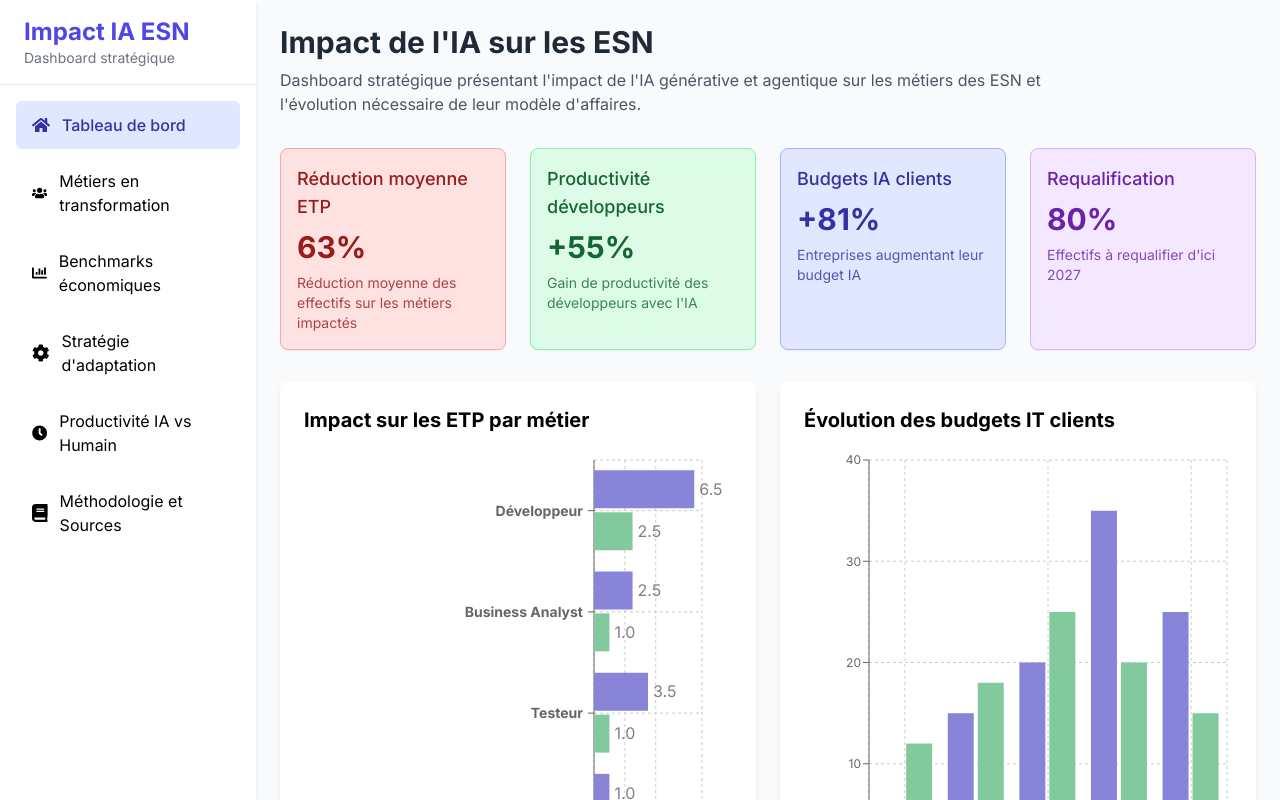
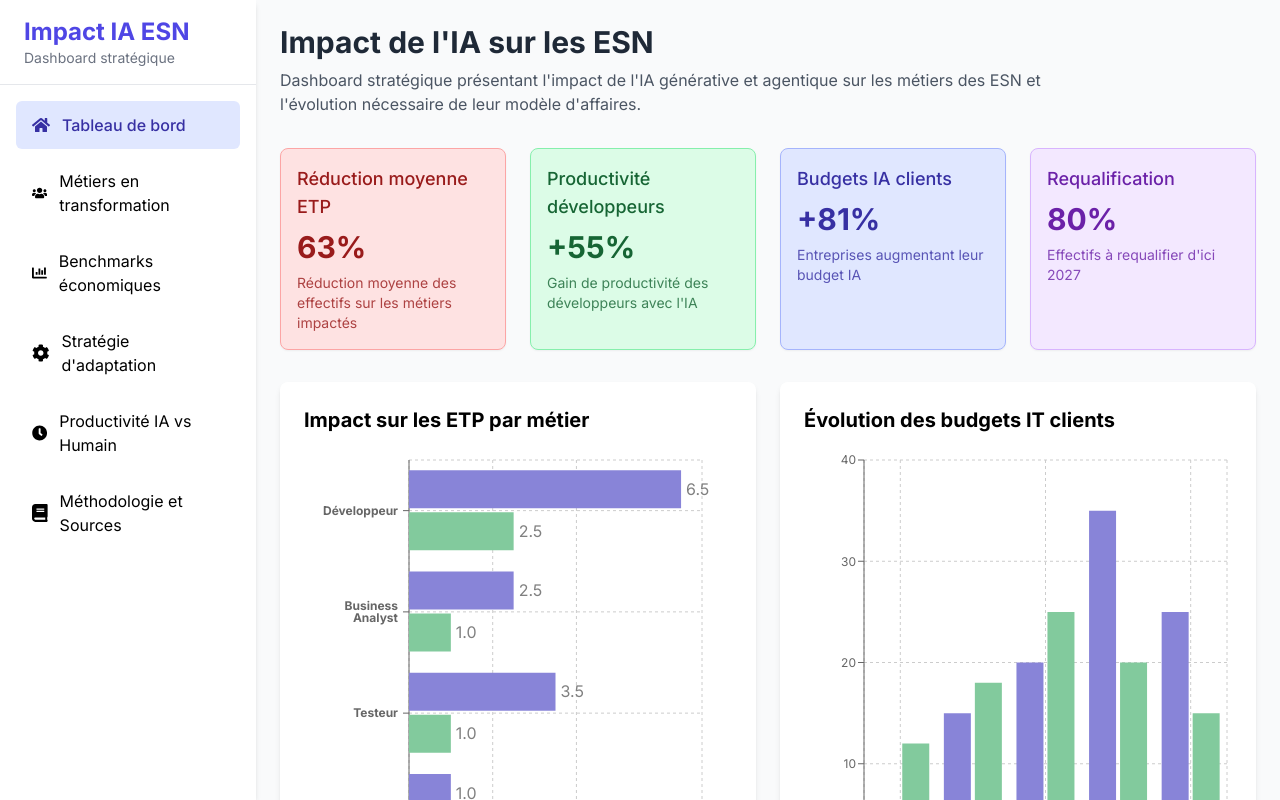
Before and after one commit to kbekouchi/impact-ia-esn-dashboard, a React (Create React App) app: page / in a window 1280 px wide. Built offline with nearby package versions, Linux system fonts and the light colour scheme.

Commit message:
Fix: Réduction de la marge gauche à 0 pour maximiser l'espace disponible

```diff
--- a/src/pages/Dashboard.js
+++ b/src/pages/Dashboard.js
@@ -79,7 +79,7 @@ const Dashboard = () => {
               <BarChart
                 data={metiersData.etpComparaison}
                 layout="vertical"
-                margin={{ left: 150, right: 30, top: 10, bottom: 10 }}
+                margin={{ left: 0, right: 30, top: 10, bottom: 10 }}
               >
                 <CartesianGrid strokeDasharray="3 3" />
                 <XAxis
@@ -91,8 +91,8 @@ const Dashboard = () => {
                 <YAxis
                   dataKey="name"
                   type="category"
-                  width={140}
-                  tick={{ fontSize: 14, fontWeight: 'bold' }}
+                  width={105}
+                  tick={{ fontSize: 12, fontWeight: 'bold' }}
                   tickMargin={5}
                 />
                 <Tooltip content={customTooltipETP} />
@@ -117,7 +117,7 @@ const Dashboard = () => {
             <ResponsiveContainer width="100%" height="100%">
               <BarChart
                 data={budgetData}
-                margin={{ left: 5, right: 5, top: 10, bottom: 10 }}
+                margin={{ left: 0, right: 5, top: 10, bottom: 10 }}
               >
                 <CartesianGrid strokeDasharray="3 3" />
                 <XAxis dataKey="name" tick={{ fontSize: 12 }} />
```
